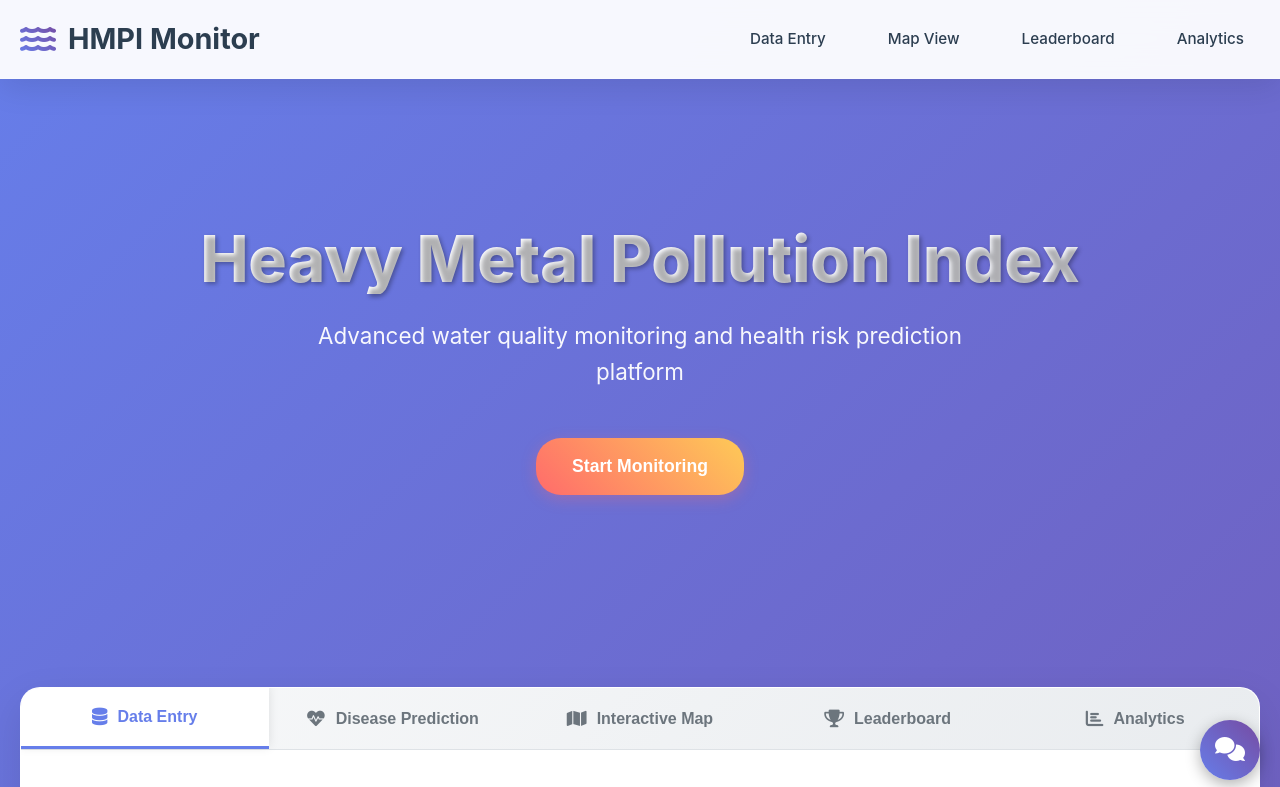
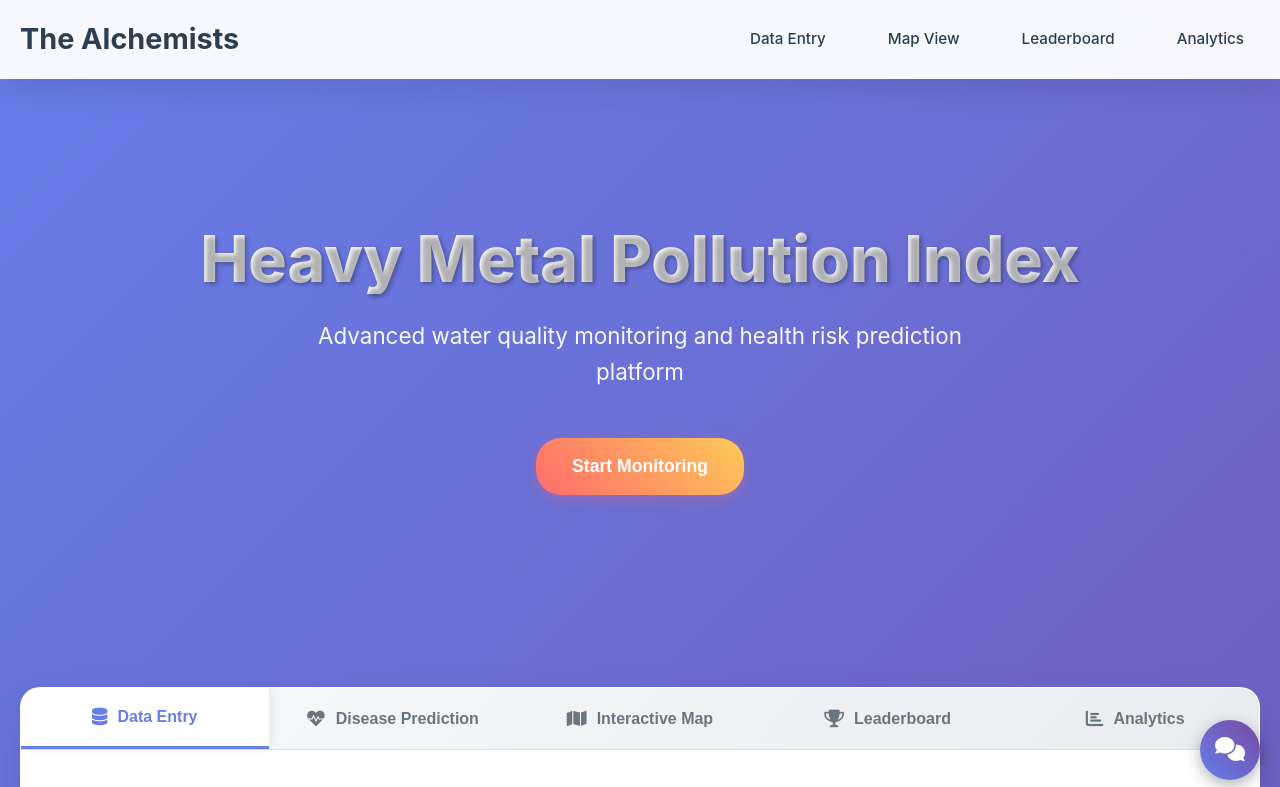
Before and after one commit to tanishaphukan/SIH-Prototype, a website: page index.html in a window 1280 px wide. Shown: the top 787 px of the page. Drawn offline with nearby package versions, Linux system fonts and the light colour scheme.

Commit message:
Update index.html

```diff
--- a/index.html
+++ b/index.html
@@ -17,8 +17,7 @@
     <header>
         <nav class="container">
             <div class="logo">
-                <i class="fas fa-water"></i>
-                HMPI Monitor
+                The Alchemists
             </div>
             <ul class="nav-links">
                 <li><a onclick="showTab('data-entry')">Data Entry</a></li>
```
